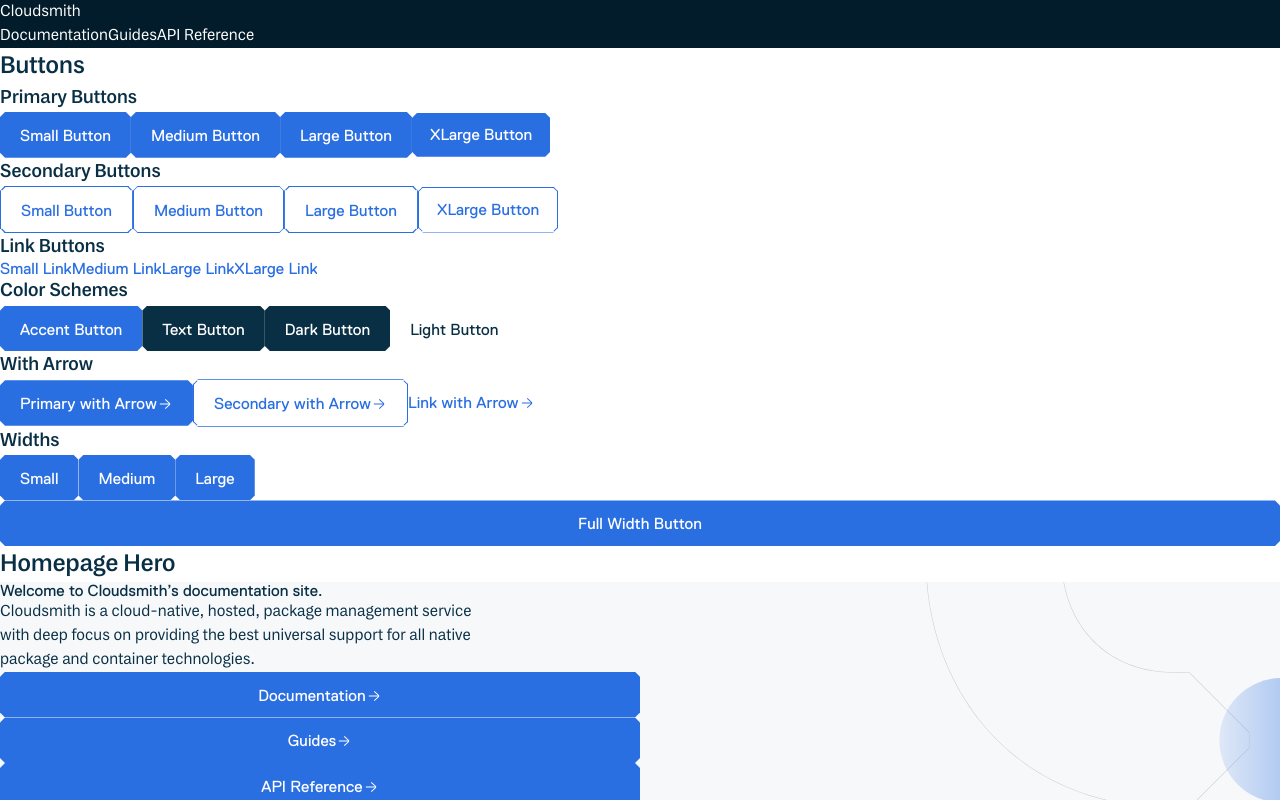
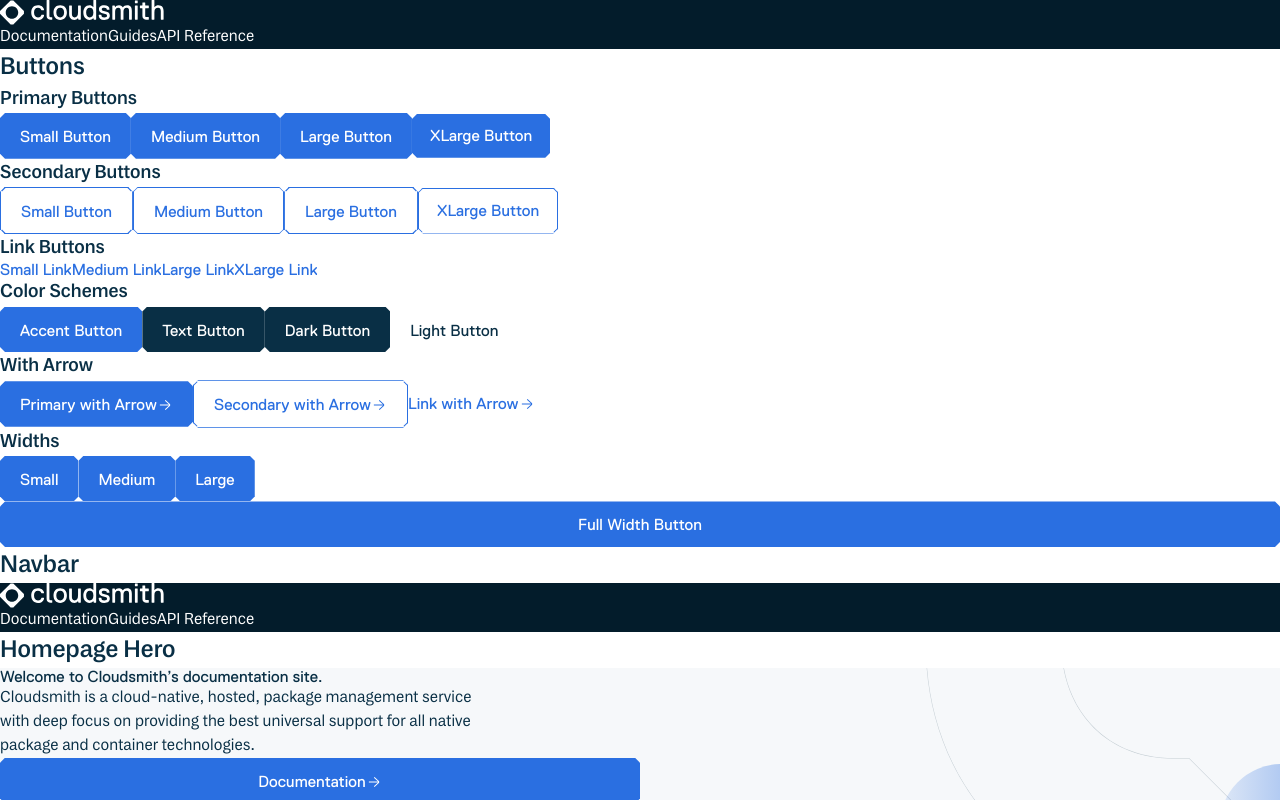
Before and after one commit to cloudsmith-io/cloudsmith-docs, a Next.js app: page /design-system in a window 1280 px wide. Shown: the top 800 px of the page. Built offline with nearby package versions, Linux system fonts and the light colour scheme.

Commit message:
adds Navbar component to design-system page

```diff
--- a/src/app/(internal)/design-system/page.module.css
+++ b/src/app/(internal)/design-system/page.module.css
@@ -10,12 +10,14 @@
 
 .sectionHeading {
   font-family: var(--font-family-heading);
-  margin: var(--space-m) 0;
+  margin-top: var(--space-m);
+  margin-bottom: var(--space-m);
 }
 
 .subHeading {
   font-family: var(--font-family-heading);
-  margin: var(--space-m) 0;
+  margin-top: var(--space-m);
+  margin-bottom: var(--space-m);
 }
 
 .componentContainer {
--- a/src/app/(internal)/design-system/page.tsx
+++ b/src/app/(internal)/design-system/page.tsx
@@ -1,4 +1,4 @@
-import { Card, Flex, HomepageHero, Button } from '@/components';
+import { Card, Flex, HomepageHero, Button, Navbar } from '@/components';
 import { cx } from 'class-variance-authority';
 import styles from './page.module.css';
 
@@ -98,6 +98,12 @@
             Full Width Button
           </Button>
         </Flex>
+      </section>
+
+      <section id="navbar" className={styles.section}>
+        <h2 className={cx(styles.sectionHeading, styles.container)}>Navbar</h2>
+
+        <Navbar />
       </section>
 
       <section id="homepageHero" className={styles.section}>
--- a/src/components/Navbar/Navbar.module.css
+++ b/src/components/Navbar/Navbar.module.css
@@ -1,7 +1,8 @@
 /* TODO: Replace with real styles */
 .root {
-  background-color: #031c2b;
-  color: white;
+  background-color: var(--base-color-grey-1000);
+  color: var(--base-color-white);
+  font-size: var(--text-body-m);
 }
 
 .container {
@@ -19,6 +20,6 @@
 }
 
 .nav a {
-  color: white;
+  color: var(--base-color-white);
   text-decoration: none;
 }
--- a/src/components/Navbar/Navbar.tsx
+++ b/src/components/Navbar/Navbar.tsx
@@ -1,5 +1,6 @@
 import Link from 'next/link';
 import { Container } from '../Container';
+import Image from 'next/image';
 
 import styles from './Navbar.module.css';
 
@@ -7,7 +8,9 @@
   return (
     <div className={styles.root}>
       <Container className={styles.container}>
-        <div className={styles.logo}>Cloudsmith</div>
+        <Link href="/" className={styles.logo}>
+          <Image src="/images/cloudsmith-logo.svg" alt="Cloudsmith" width={164} height={25} />
+        </Link>
         <nav className={styles.nav}>
           <Link href="/documentation">Documentation</Link>
           <Link href="/guides">Guides</Link>
--- a/src/icons/icon-registry.tsx
+++ b/src/icons/icon-registry.tsx
@@ -3,9 +3,9 @@
 import { CloseIcon } from './svgs/Close';
 import { ChevronDownIcon } from './svgs/ChevronDown';
 import { ArrowIcon } from './svgs/Arrow';
-import { DocumentationIcon } from './svgs/symbols/Documentation';
-import { GuideIcon } from './svgs/symbols/Guide';
-import { ApiReferenceIcon } from './svgs/symbols/ApiReference';
+import { DocumentationIcon } from './svgs/utility/Documentation';
+import { GuideIcon } from './svgs/utility/Guide';
+import { ApiReferenceIcon } from './svgs/utility/ApiReference';
 
 export const iconRegistry = createIconRegistry({
   close: CloseIcon,
```
